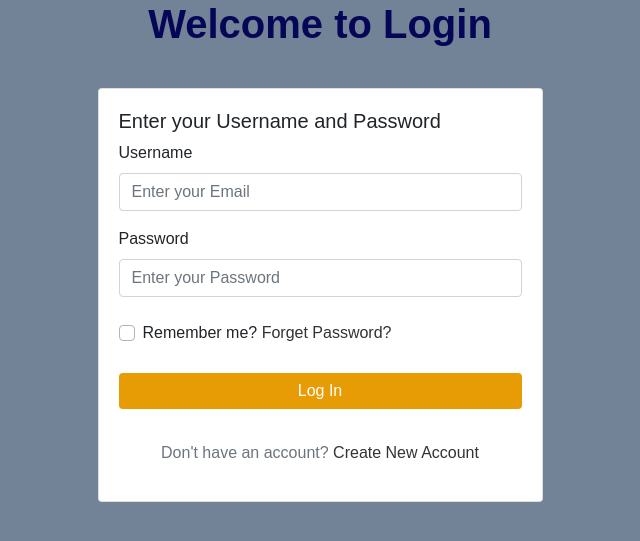
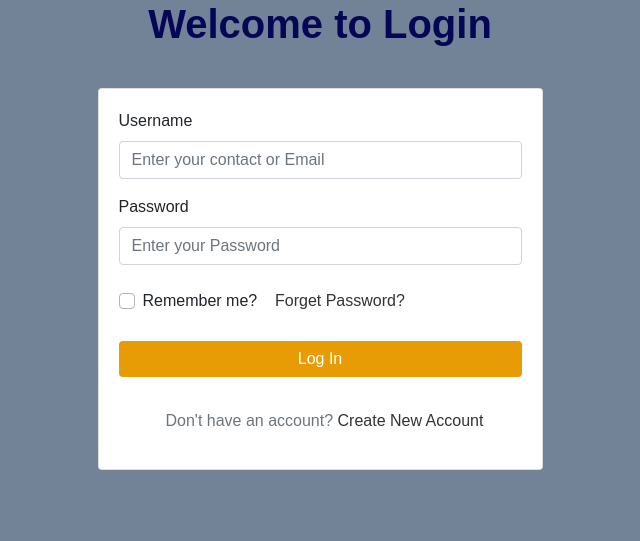
Before and after one commit to mayurkarale34/employee-management, a Python web app: template templates/login.html in a window 1280 px wide. Shown: the top 541 px of the page, without its empty margins (320-960 px from the left). Run offline with Jinja, Linux system fonts and the light colour scheme; the template is opened without the code that fills it, so the values that code supplies are empty; some libraries are stand-ins or nearby versions.

Commit message:
login changes

```diff
--- a/templates/login.html
+++ b/templates/login.html
@@ -48,23 +48,20 @@
           <div class="row">
               <div class="col-md-5 mx-auto">
                 <div class="card card-body">
-                    <h5>Enter your Username and Password</h5>
-              <form id="submitForm" action="#" method="post" data-parsley-validate="" data-parsley-errors-messages-disabled="true" novalidate="" _lpchecked="1">
-                <input type="hidden" name="_csrf" value="7635eb83-1f95-4b32-8788-abec2724a9a4">
+                  <form id="submitForm" action="/login" method="post">
                         <div class="form-group required">
                           <label for="username">Username</label>
-                        <input type="text" class="form-control" id="username" required="" name="username" value="" placeholder="Enter your Email">
+                          <input type="text" class="form-control" id="username" name="username" placeholder="Enter your contact or Email" required>
                         </div>
                         <div class="form-group required">
-                         <label class="d-flex flex-row align-items-center" for="password"> Password
-                         </label>
-                         <input type="password" class="form-control" required="" id="password" name="password" value=""placeholder="Enter your Password">
+                          <label class="d-flex flex-row align-items-center" for="password"> Password</label>
+                          <input type="password" class="form-control" id="password" name="password" placeholder="Enter your Password" required>
                         </div>
                         <div class="form-group mt-4 mb-4">
                           <div class="custom-control custom-checkbox">
-    <input type="checkbox" class="custom-control-input" id="remember-me" name="remember-me" data-parsley-multiple="remember-me">
+                              <input type="checkbox" class="custom-control-input" id="remember-me" name="remember-me">
                               <label class="custom-control-label" for="remember-me"> Remember me? </label>
-    <a class="ml-auto border-link small-xl" href="#"> Forget Password? </a>
+                              <a class="ml-auto border-link small-xl" href="#">&nbsp;&nbsp; Forget Password? </a>
                           </div>
                         </div>
                         <div class="form-group pt-1">
@@ -72,14 +69,12 @@
                         </div>
                   </form>
                   <p class="small-xl pt-3 text-center">
-  <span class="text-muted"> Don't have an account? </span>
+                    <span class="text-muted"> &nbsp;&nbsp;Don't have an account? </span>
                     <a href="#"> Create New Account </a>
                   </p>
                 </div>
               </div>
           </div>
       </div>
-</div>
-
   </body>
 </html>
```
Lines whose indentation alone changed are shown as unchanged.
